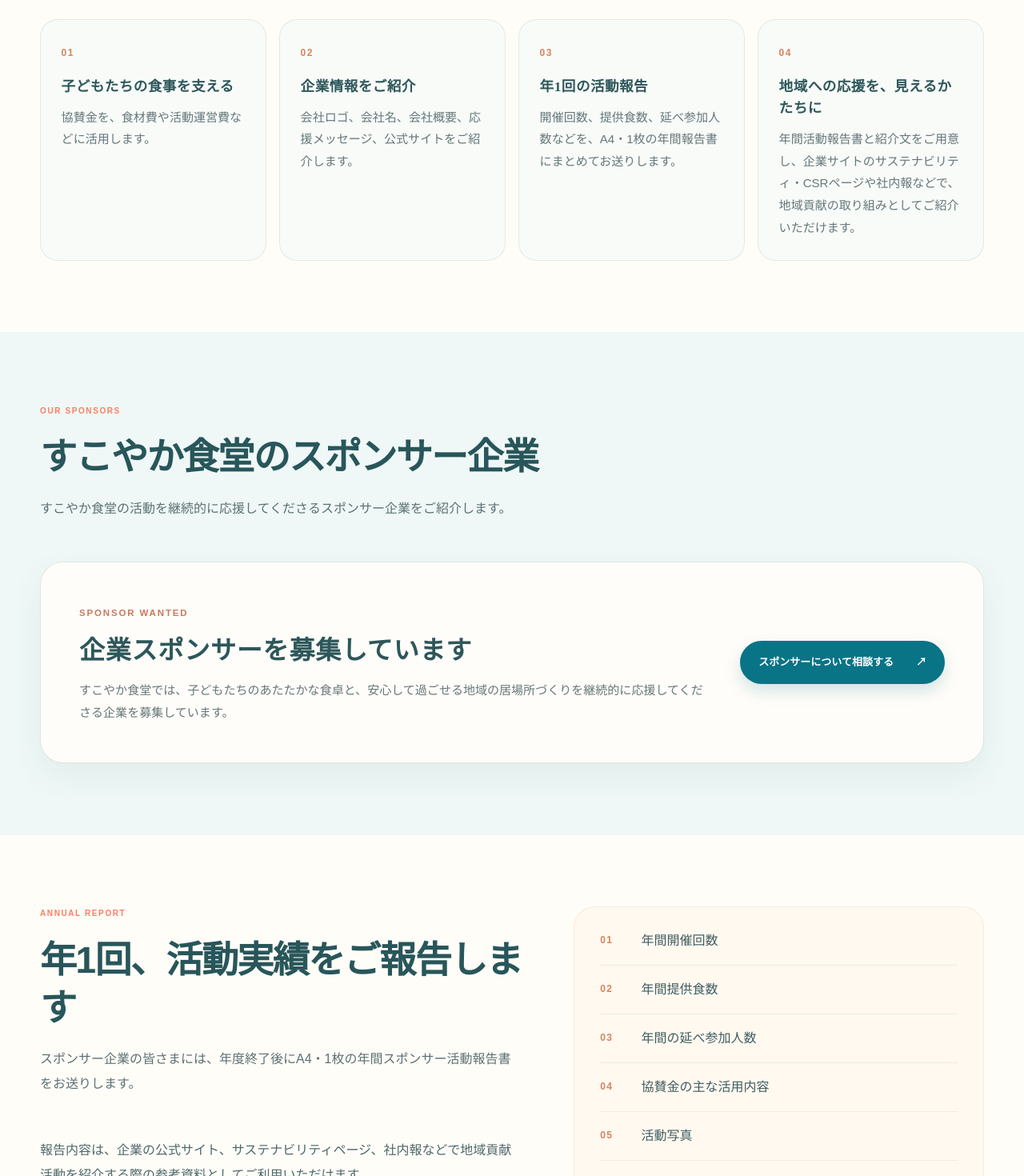
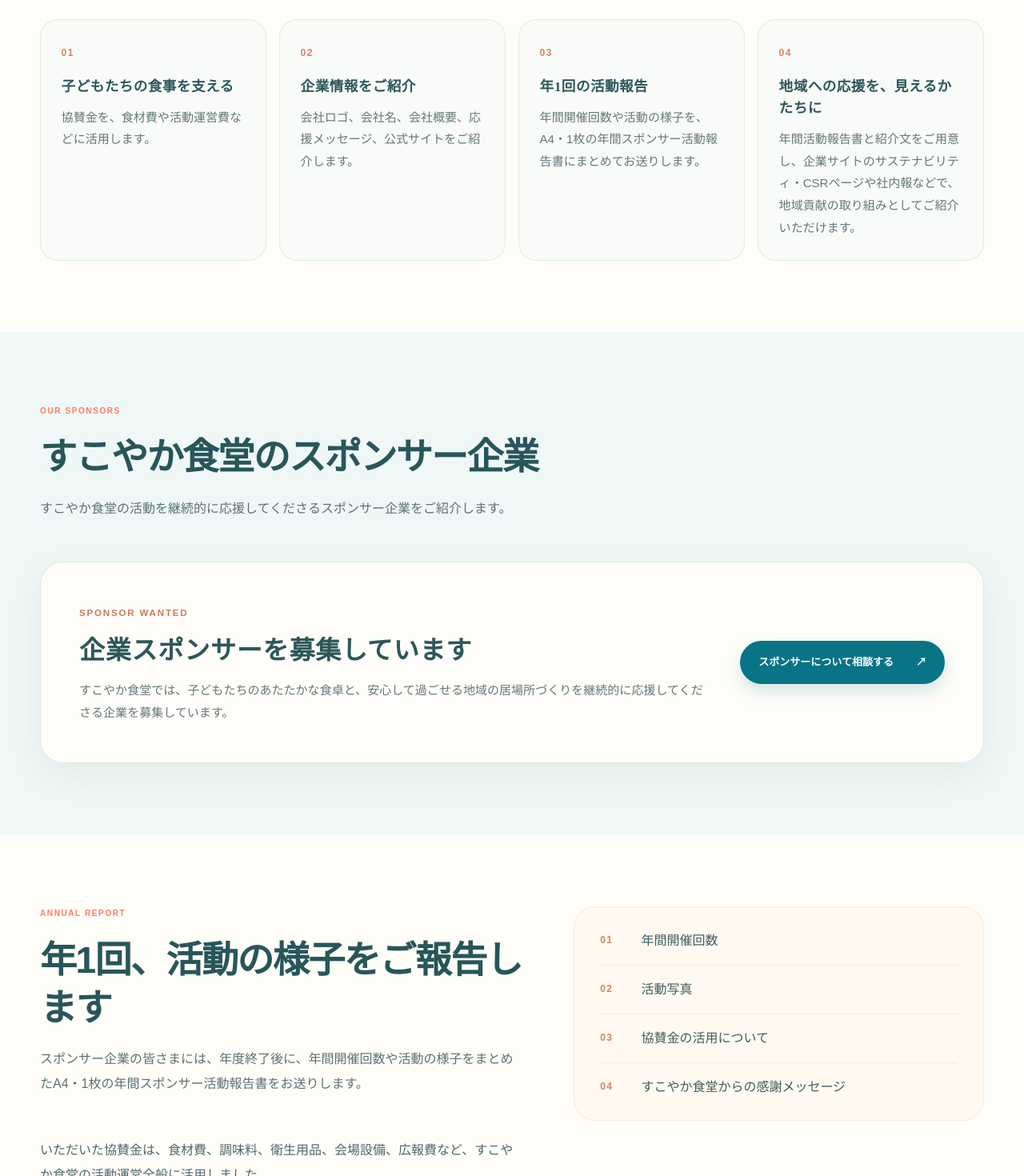
Before and after one commit to SUKOYAKASHOKUDO/sukoyaka-shokudo, a Next.js app: page /partners in a window 1280 px wide. Shown: the part 1140-2610 px from the top of the page at 80% size. Built offline with nearby package versions, Linux system fonts and the light colour scheme.

Commit message:
Simplify annual sponsor report details

```diff
--- a/app/partners/page.tsx
+++ b/app/partners/page.tsx
@@ -35,7 +35,7 @@ const sponsorshipBenefits = [
     number: "03",
     title: "年1回の活動報告",
     description:
-      "開催回数、提供食数、延べ参加人数などを、A4・1枚の年間報告書にまとめてお送りします。",
+      "年間開催回数や活動の様子を、A4・1枚の年間スポンサー活動報告書にまとめてお送りします。",
   },
   {
     number: "04",
@@ -47,10 +47,8 @@ const sponsorshipBenefits = [
 
 const reportItems = [
   "年間開催回数",
-  "年間提供食数",
-  "年間の延べ参加人数",
-  "協賛金の主な活用内容",
   "活動写真",
+  "協賛金の活用について",
   "すこやか食堂からの感謝メッセージ",
 ] as const;
 
@@ -112,7 +110,7 @@ const sponsorFaqs = [
   {
     question: "活動の報告は受け取れますか？",
     answer:
-      "はい。年1回、開催回数、提供食数、延べ参加人数、協賛金の主な活用内容などをまとめた、A4・1枚の活動報告書をお送りします。",
+      "はい。年1回、年間開催回数や活動の様子をまとめたA4・1枚の年間スポンサー活動報告書をお送りします。",
   },
   {
     question: "まずは何を伝えればよいですか？",
@@ -240,11 +238,14 @@ export default function PartnersPage() {
             <div>
               <SectionHeading
                 eyebrow="ANNUAL REPORT"
-                title="年1回、活動実績をご報告します"
-                description="スポンサー企業の皆さまには、年度終了後にA4・1枚の年間スポンサー活動報告書をお送りします。"
+                title="年1回、活動の様子をご報告します"
+                description="スポンサー企業の皆さまには、年度終了後に、年間開催回数や活動の様子をまとめたA4・1枚の年間スポンサー活動報告書をお送りします。"
               />
               <p className="corporate-sponsor-report-note">
-                報告内容は、企業の公式サイト、サステナビリティページ、社内報などで地域貢献活動を紹介する際の参考資料としてご利用いただけます。
+                いただいた協賛金は、食材費、調味料、衛生用品、会場設備、広報費など、すこやか食堂の活動運営全般に活用しました。
+                <br />
+                <br />
+                年間スポンサー活動報告書は、企業サイトのサステナビリティ・CSRページや社内報などで、地域貢献の取り組みを紹介する際の参考資料としてご利用いただけます。
               </p>
               <small>
                 活動写真を社外向けに転載する場合は、事前にすこやか食堂へご確認ください。
```
